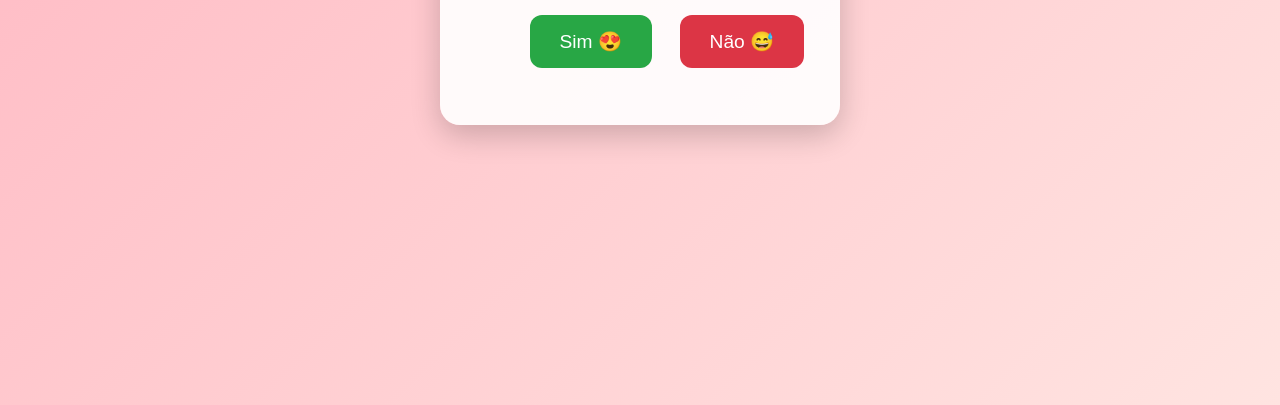
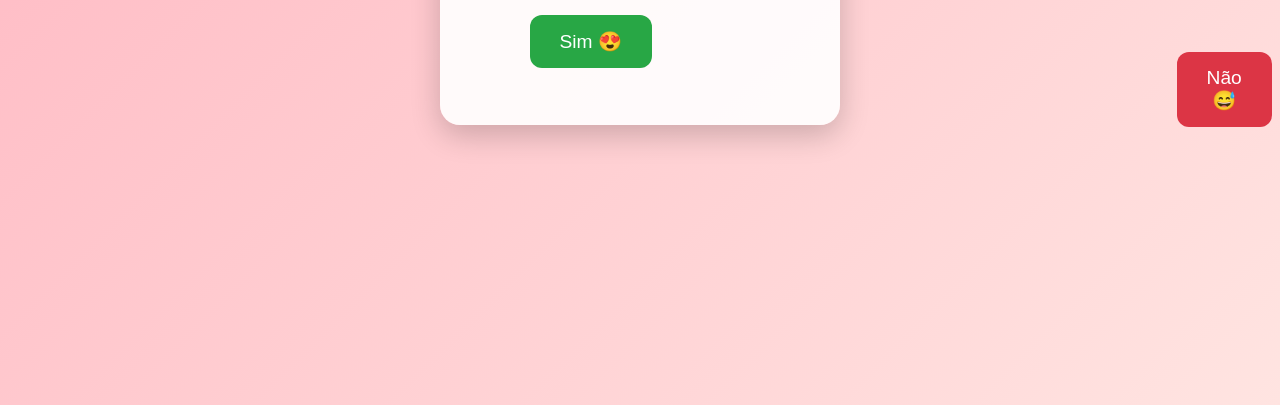
Before and after one commit to Alp541/AlePinB, a plain HTML site: page index.html in a window 1280 px wide. Shown: the part 395-800 px from the top of the page. Drawn offline with Linux system fonts and the light colour scheme.

Commit message:
Refactor button hover behavior and transition speed

```diff
--- a/index.html
+++ b/index.html
@@ -4,6 +4,7 @@
   <meta charset="UTF-8" />
   <meta name="viewport" content="width=device-width, initial-scale=1.0" />
   <title>Pedido Especial 💖</title>
+
   <style>
     body {
       margin: 0;
@@ -37,7 +38,7 @@
       border: none;
       border-radius: 12px;
       cursor: pointer;
-      transition: 0.2s;
+      transition: 0.1s;
       position: absolute;
     }
 
@@ -61,8 +62,10 @@
     }
   </style>
 </head>
+
 <body>
-  <div class="container" id="container">
+
+  <div class="container">
     <h1>Mereço um beijo? 💋</h1>
 
     <button id="sim">Sim 😍</button>
@@ -72,11 +75,13 @@
   </div>
 
   <script>
+
     const btnNao = document.getElementById('nao');
     const btnSim = document.getElementById('sim');
     const mensagem = document.getElementById('mensagem');
 
-    btnNao.addEventListener('mouseover', () => {
+    function moverBotao() {
+
       const maxX = window.innerWidth - btnNao.offsetWidth - 20;
       const maxY = window.innerHeight - btnNao.offsetHeight - 20;
 
@@ -85,11 +90,21 @@
 
       btnNao.style.left = `${randomX}px`;
       btnNao.style.top = `${randomY}px`;
+    }
+
+    // Quando tenta passar o mouse
+    btnNao.addEventListener('mouseover', moverBotao);
+
+    // Faz fugir sozinho sem parar
+    setInterval(moverBotao, 100);
+
+    btnSim.addEventListener('click', () => {
+
+      mensagem.innerHTML = 'Sabia 😍💖';
+
     });
 
-    btnSim.addEventListener('click', () => {
-      mensagem.innerHTML = 'Sabia 😍💖';
-    });
   </script>
+
 </body>
 </html>
```
